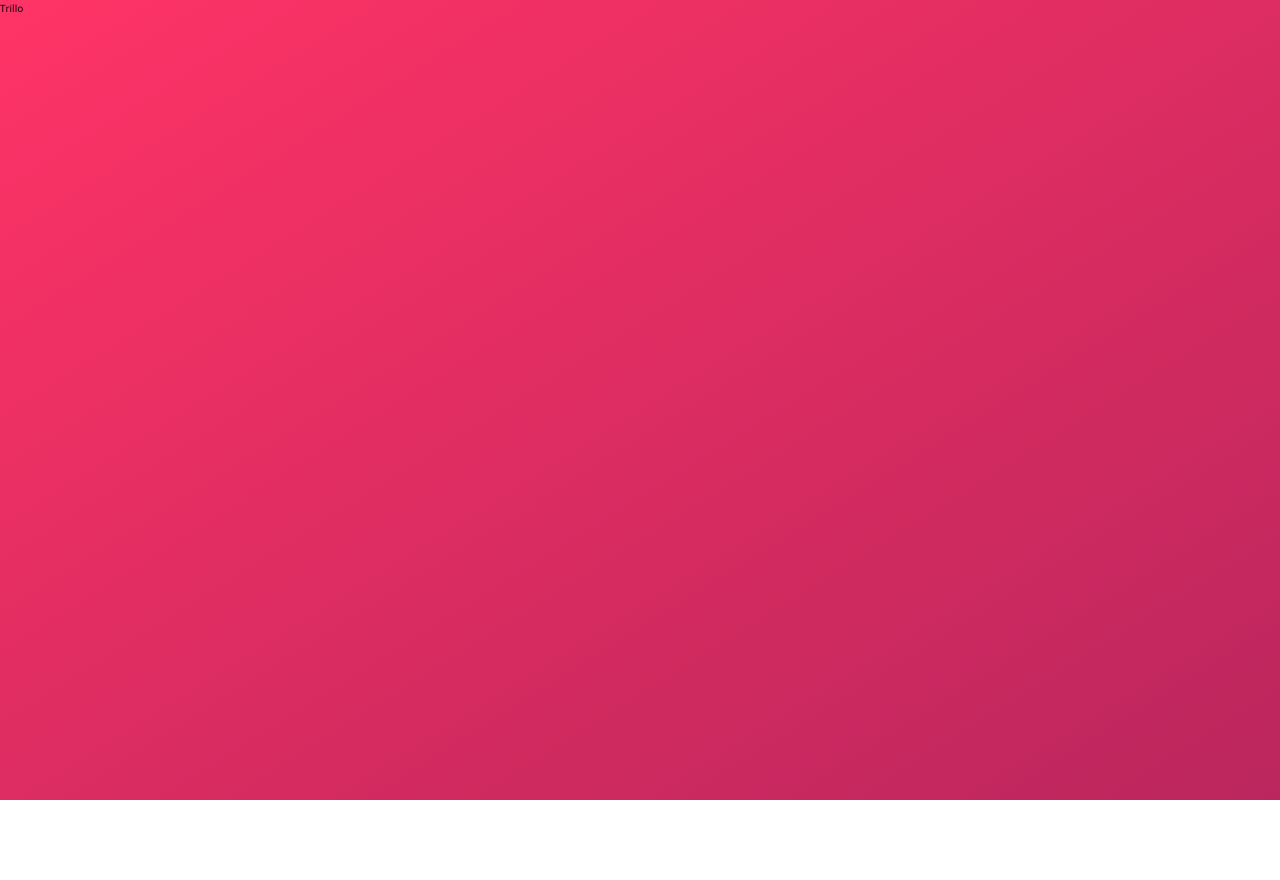
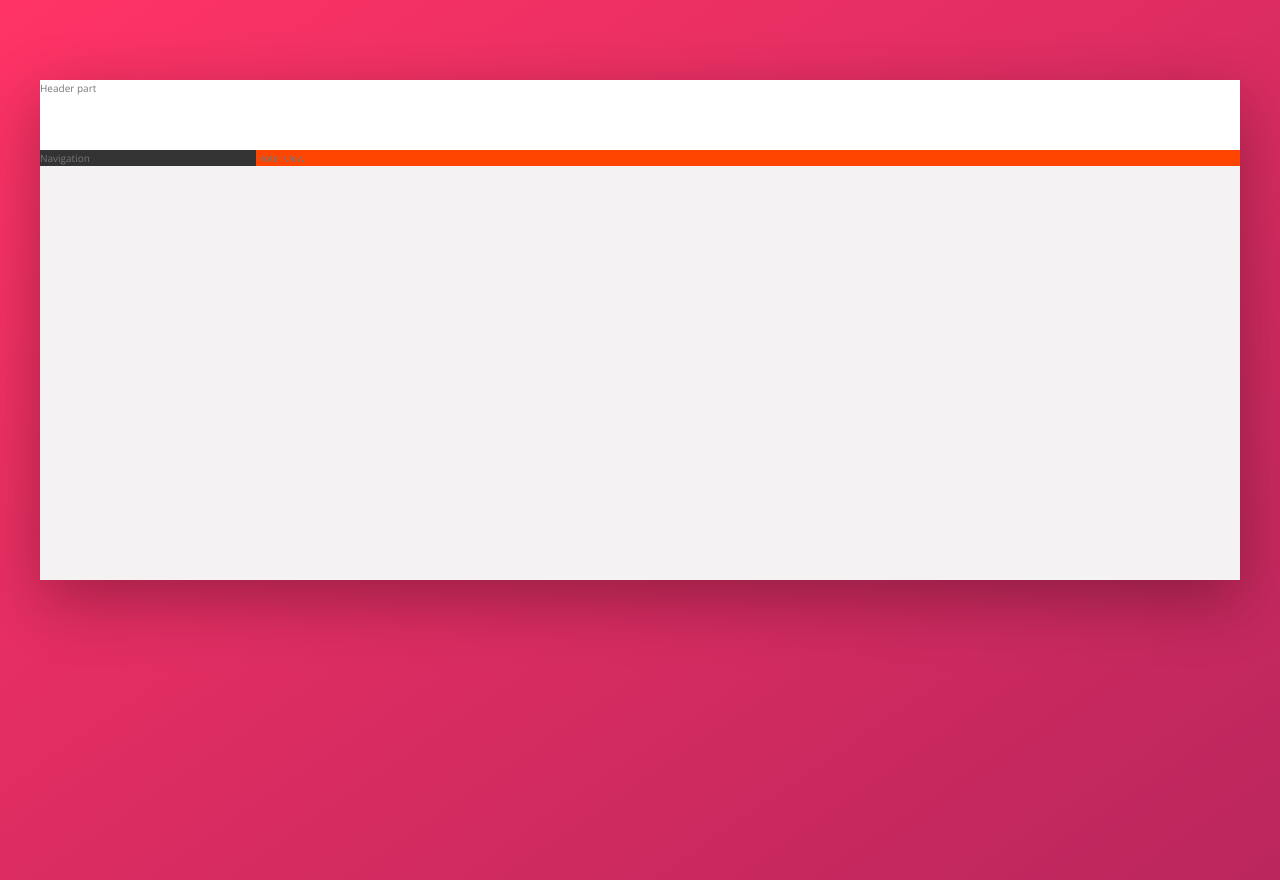
Before and after one commit to nerdtransmitter/trillo, a website: page index.html in a window 1280 px wide. Before the commit the page ends 800 px from the top, so only its background shows below. Drawn offline with nearby package versions, Linux system fonts and the light colour scheme.

Commit message:
set overall layout

```diff
--- a/index.html
+++ b/index.html
@@ -11,6 +11,19 @@
         <title>trillo &mdash; Your all-in-one booking app</title>
     </head>
     <body>
-        Trillo
+        <div class="container">
+          <header class="header">
+            Header part
+          </header>
+          <div class="content">
+            <nav class="sidebar">
+              Navigation
+            </nav>
+            <main class="hotel-view">
+              Hotel view
+            </main>
+          </div>
+        </div>
+
     </body>
 </html>
--- a/sass/_base.scss
+++ b/sass/_base.scss
@@ -20,14 +20,16 @@ Grey dark 3: #999
   --color-primary-light: #FF3366;
   --color-primary-dark: #BA265D;
 
-  --grey-light-1: #faf9f9;
-  --grey-light-2: #f4f2f2;
-  --grey-light-3: #f0eeee;
-  --grey-light-4: #ccc;
+  --color-grey-light-1: #faf9f9;
+  --color-grey-light-2: #f4f2f2;
+  --color-grey-light-3: #f0eeee;
+  --color-grey-light-4: #ccc;
 
-  --grey-dark-: #333;
-  --grey-dark-: #777;
-  --grey-dark-: #999;
+  --color-grey-dark-1: #333;
+  --color-grey-dark-2: #777;
+  --color-grey-dark-3: #999;
+
+  --shadow-dark: 0 2rem 6rem rgba(0,0,0,.3)
 }
 
 * {
@@ -50,6 +52,7 @@ body {
   font-family: 'Open Sans', sans-serif;
   font-weight: 400;
   line-height: 1.6;
+  color: var(--color-grey-dark-2);
   background-image: linear-gradient(to right bottom, var(--color-primary-light), var(--color-primary-dark));
   background-size: cover;
   background-repeat: no-repeat;
--- a/sass/_layout.scss
+++ b/sass/_layout.scss
@@ -0,0 +1,30 @@
+.container {
+  max-width: 120rem;
+  margin: 8rem auto;
+  background-color: var(--color-grey-light-2);
+  box-shadow: var(--shadow-dark);
+
+  min-height: 50rem;
+}
+
+.header {
+  height: 7rem;
+  background-color: #fff;
+  border-bottom: var(--color-grey-light-1);
+}
+
+.content {
+  display: flex;
+}
+
+.sidebar {
+  background-color: var(--color-grey-dark-1);
+
+  flex: 0 0 18%;
+}
+
+.hotel-view {
+  background-color: #fff;
+  background-color: orangered;
+  flex: 1;
+}
```
Also changed, not shown: css/style.css, sass/main.css, 1 other file.
